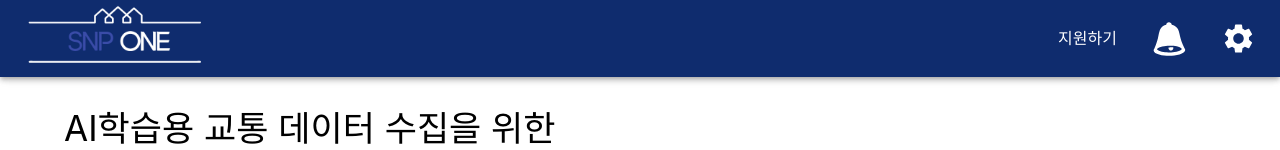
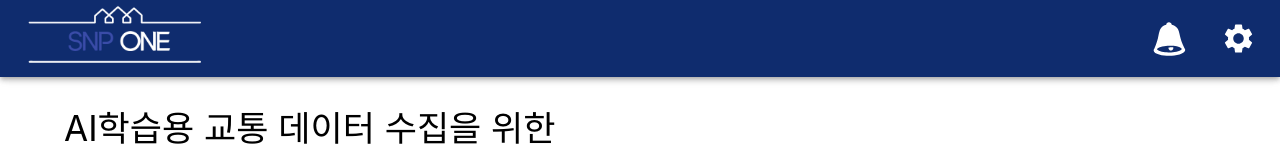
Before and after one commit to saanglee/SNP-ONE, a React (Create React App) app: page /dash in a window 1280 px wide. Shown: the top 150 px of the page. Built offline with nearby package versions, Linux system fonts and the light colour scheme; no server answers.

Commit message:
fix: hide

```diff
--- a/src/components/layout/Header.tsx
+++ b/src/components/layout/Header.tsx
@@ -30,9 +30,9 @@ const Header = () => {
             </StyledLink>
           </Box>
           <Icons>
-            <StyledLink to="/sign" onClick={() => setOpen(true)}>
+            {/* <StyledLink to="/sign" onClick={() => setOpen(true)}>
               <span>지원하기</span>
-            </StyledLink>
+            </StyledLink> */}
             <div onClick={moveToAbout}>
               <ButtonAnimation animation={["loopAnimation", "doneAnimation"]} />
             </div>
@@ -52,7 +52,7 @@ const StyledLink = Styled(Link)`
 color: #fff;
 text-decoration-line: none;
 font-family: "Gfont_regular";
-@media (max-width: 400px) {
+@media (max-width: 600px) {
   & > span {
     display: none;
 }
```
